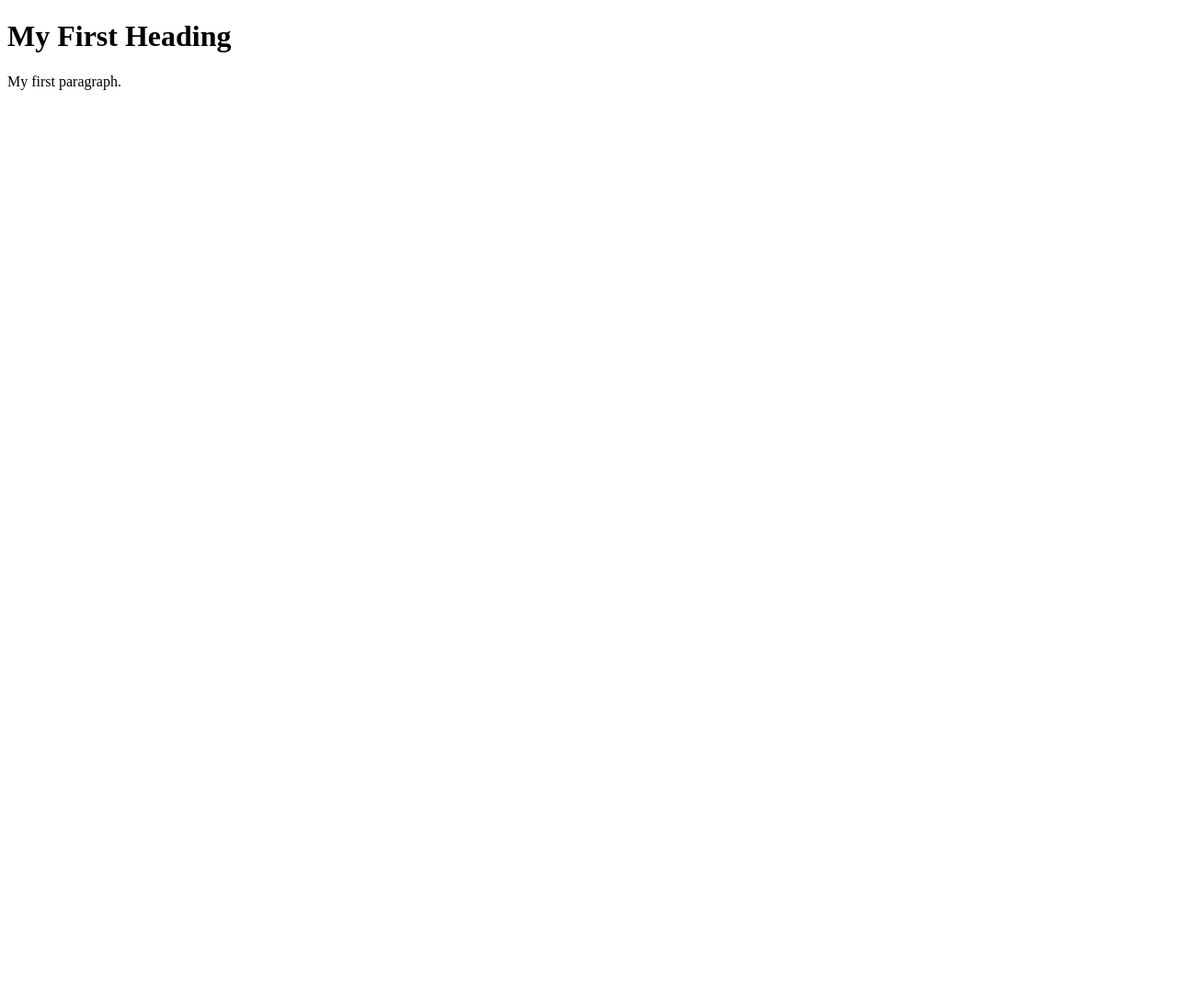
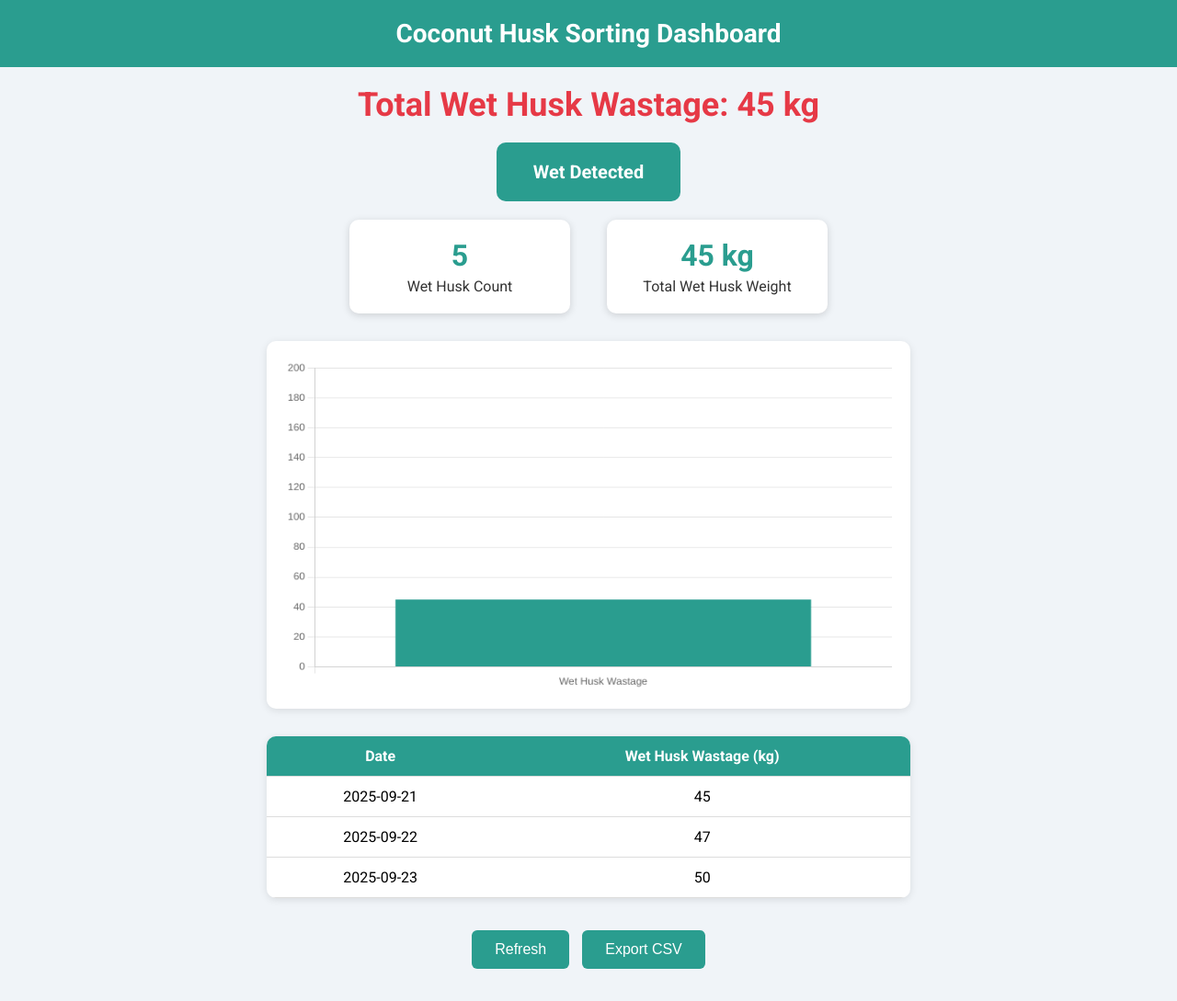
Before and after one commit to Prawin-a06/webpage, a plain HTML site: page index.html in a window 1280 px wide. Shown: the whole page at 92% size. Before the commit the page ends 800 px from the top, so only its background shows below. Drawn offline with nearby package versions, Linux system fonts and the light colour scheme.

Commit message:
Update index.html

```diff
--- a/index.html
+++ b/index.html
@@ -1,9 +1,140 @@
 <!DOCTYPE html>
-<html>
+<html lang="en">
+<head>
+<meta charset="UTF-8">
+<meta name="viewport" content="width=device-width, initial-scale=1.0">
+<title>Coconut Husk Sorting Dashboard</title>
+<link href="https://fonts.googleapis.com/css2?family=Roboto:wght@400;700&display=swap" rel="stylesheet">
+<style>
+    body { font-family: 'Roboto', sans-serif; background-color: #f0f4f8; margin: 0; padding: 0; }
+    header { background-color: #2a9d8f; color: white; text-align: center; padding: 20px 0; font-size: 28px; font-weight: bold; }
+
+    .total-weight { text-align: center; margin: 20px; font-size: 36px; font-weight: bold; color: #e63946; }
+
+    .status-container { display: flex; justify-content: center; margin: 20px 0; }
+    .status-box { padding: 20px 40px; border-radius: 10px; text-align: center; font-weight: bold; font-size: 20px; color: white; }
+    .red { background-color: #e63946; }
+    .gray { background-color: #6c757d; }
+    .green { background-color: #2a9d8f; }
+    .blue { background-color: #457b9d; }
+
+    .metrics { display: flex; justify-content: center; margin: 20px 0; gap: 40px; flex-wrap: wrap; }
+    .metric-box { background-color: white; padding: 20px; border-radius: 10px; text-align: center; width: 200px; box-shadow: 0 2px 8px rgba(0,0,0,0.15); }
+    .metric-box h2 { margin: 0; font-size: 32px; color: #2a9d8f; }
+    .metric-box p { margin: 5px 0 0 0; font-size: 16px; color: #333; }
+
+    .chart-container { width: 90%; max-width: 700px; margin: 30px auto; }
+    canvas { background-color: white; border-radius: 10px; padding: 20px; box-shadow: 0 2px 8px rgba(0,0,0,0.1); }
+
+    table { width: 90%; max-width: 700px; margin: 30px auto; border-collapse: collapse; background: white; border-radius: 10px; overflow: hidden; box-shadow: 0 2px 8px rgba(0,0,0,0.1);}
+    th, td { padding: 12px; text-align: center; border-bottom: 1px solid #ddd; }
+    th { background-color: #2a9d8f; color: white; }
+
+    .buttons { text-align: center; margin: 30px 0; }
+    button { padding: 12px 25px; margin: 5px; font-size: 16px; border: none; border-radius: 6px; cursor: pointer; background-color: #2a9d8f; color: white; transition: 0.3s; }
+    button:hover { background-color: #21867a; }
+</style>
+</head>
 <body>
 
-<h1>My First Heading</h1>
-<p>My first paragraph.</p>
+<header>Coconut Husk Sorting Dashboard</header>
+
+<!-- Total Wet Husk Wastage -->
+<div class="total-weight" id="totalWeight">Total Wet Husk Wastage: 0 kg</div>
+
+<!-- System Status -->
+<div class="status-container">
+    <div class="status-box gray" id="statusBox">Machine Not Running</div>
+</div>
+
+<!-- Metrics -->
+<div class="metrics">
+    <div class="metric-box">
+        <h2 id="wetCount">0</h2>
+        <p>Wet Husk Count</p>
+    </div>
+    <div class="metric-box">
+        <h2 id="wetWeight">0 kg</h2>
+        <p>Total Wet Husk Weight</p>
+    </div>
+</div>
+
+<!-- Bar Chart -->
+<div class="chart-container">
+    <canvas id="wetChart" width="700" height="400"></canvas>
+</div>
+
+<!-- Day-by-Day Table -->
+<table>
+    <thead>
+        <tr>
+            <th>Date</th>
+            <th>Wet Husk Wastage (kg)</th>
+        </tr>
+    </thead>
+    <tbody id="wastageTable">
+        <tr><td>2025-09-21</td><td>45</td></tr>
+        <tr><td>2025-09-22</td><td>47</td></tr>
+        <tr><td>2025-09-23</td><td>50</td></tr>
+    </tbody>
+</table>
+
+<!-- Buttons -->
+<div class="buttons">
+    <button onclick="refreshDashboard()">Refresh</button>
+    <button onclick="exportCSV()">Export CSV</button>
+</div>
+
+<script src="https://cdn.jsdelivr.net/npm/chart.js"></script>
+<script>
+    // Example: System Status
+    function updateStatus(status) {
+        const box = document.getElementById('statusBox');
+        box.className = 'status-box ' + status.color;
+        box.textContent = status.text;
+    }
+
+    // Update metrics
+    function updateMetrics(count, weight) {
+        document.getElementById('wetCount').textContent = count;
+        document.getElementById('wetWeight').textContent = weight + ' kg';
+        document.getElementById('totalWeight').textContent = 'Total Wet Husk Wastage: ' + weight + ' kg';
+    }
+
+    // Chart.js bar chart
+    const ctx = document.getElementById('wetChart').getContext('2d');
+    const wetChart = new Chart(ctx, {
+        type: 'bar',
+        data: {
+            labels: ['Wet Husk Wastage'],
+            datasets: [{
+                label: 'Weight (kg)',
+                data: [0],
+                backgroundColor: ['#2a9d8f']
+            }]
+        },
+        options: {
+            responsive: true,
+            scales: { y: { beginAtZero: true, max: 200 } },
+            plugins: { legend: { display: false } }
+        }
+    });
+
+    function updateChart(weight) {
+        wetChart.data.datasets[0].data[0] = weight;
+        wetChart.update();
+    }
+
+    // Buttons
+    function refreshDashboard() { alert("Refresh clicked — fetch data from backend."); }
+    function exportCSV() { alert("Export CSV clicked — backend generates CSV."); }
+
+    // Simulate live updates
+    setTimeout(() => updateStatus({text: "Waiting", color: "gray"}), 1000);
+    setTimeout(() => updateMetrics(5, 45), 2000);
+    setTimeout(() => updateChart(45), 2000);
+    setTimeout(() => updateStatus({text: "Wet Detected", color: "green"}), 3000);
+</script>
 
 </body>
 </html>
```
